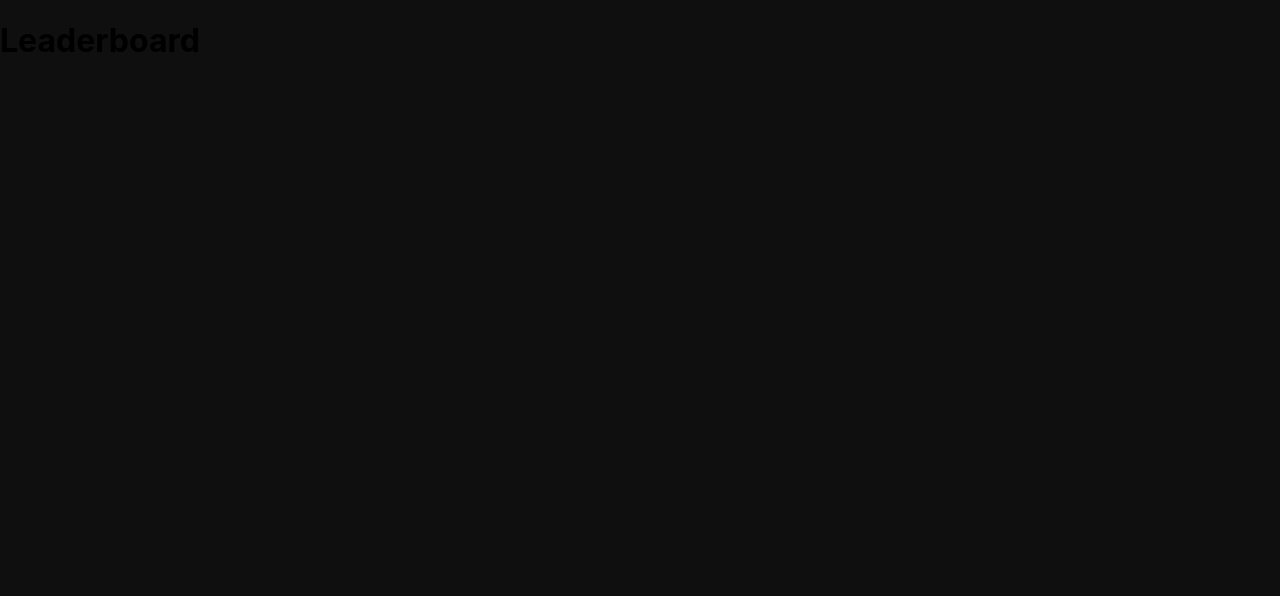
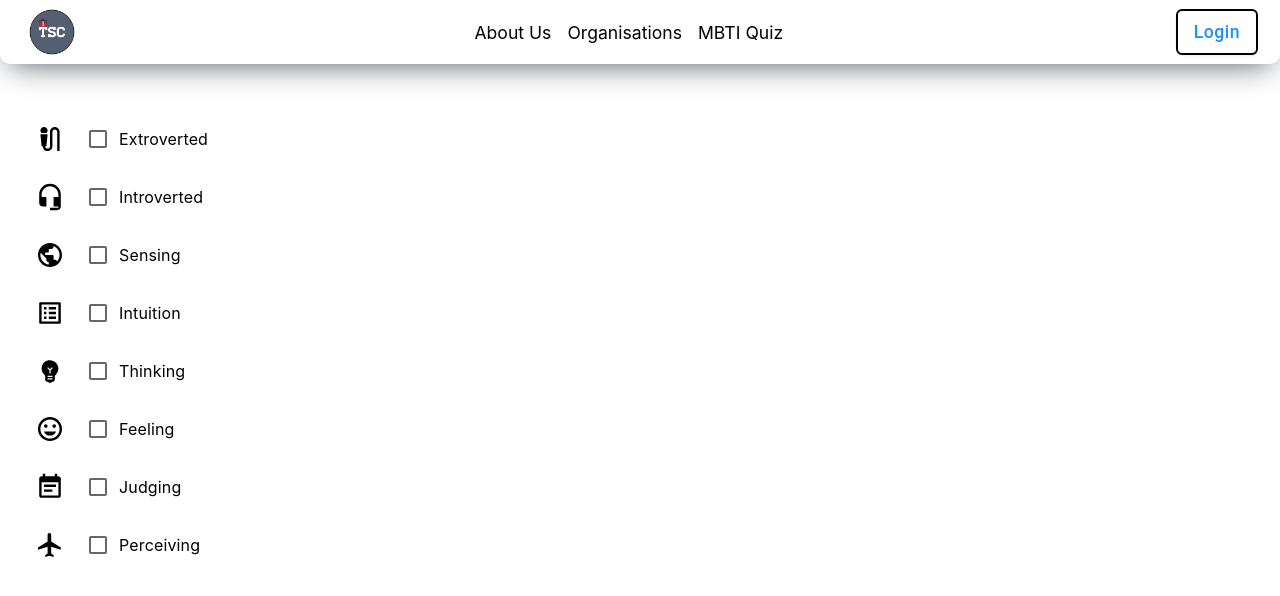
Before and after one commit to bbcs2023lmaouniqueidentifier/bbcs2023, a Next.js app: page /organisations in a window 1280 px wide. Shown: the top 596 px of the page. Built offline with nearby package versions, Linux system fonts and the light colour scheme.

Commit message:
feat(frontend): verticalnav

```diff
--- /dev/null
+++ b/src/app/components/VerticalSelect/VerticalSelect.tsx
@@ -0,0 +1,45 @@
+'use client';
+import { Typography } from '@mui/material';
+import { SvgIconComponent } from '@mui/icons-material';
+import { MBTI } from '../../types';
+import {
+  FormControl,
+  FormGroup,
+  Checkbox,
+  FormControlLabel,
+} from '@mui/material';
+import './styles.css';
+
+export interface VerticalSelectProps {
+  icon: SvgIconComponent;
+  label: string;
+  mbti: keyof MBTI;
+  checkedCallback: (mbti: keyof MBTI, checked: boolean) => void;
+}
+
+export const VerticalSelect = ({ props }: { props: VerticalSelectProps[] }) => {
+  return (
+    <FormGroup className='vertical-select'>
+      {props.map((child, idx) => {
+        return (
+          <FormControl className='vertical-select-item' key={idx}>
+            <child.icon className='vertical-select-item-icon' />
+            <FormControlLabel
+              control={
+                <Checkbox
+                  onChange={(e) =>
+                    child.checkedCallback(child.mbti, e.target.checked)
+                  }
+                />
+              }
+              label={<Typography color='primary'>{child.label}</Typography>}
+              labelPlacement='end'
+            />
+          </FormControl>
+        );
+      })}
+    </FormGroup>
+  );
+};
+
+export default VerticalSelect;
--- /dev/null
+++ b/src/app/components/VerticalSelect/styles.css
@@ -0,0 +1,28 @@
+.vertical-select {
+  display: flex;
+  flex-direction: column;
+  gap: 2vh;
+  padding: 3%;
+  margin-top: 10vh;
+  width: 15vw;
+  justify-content: space-around;
+}
+
+.vertical-select-item {
+  display: flex;
+  flex-direction: row;
+  align-items: center;
+  gap: 2vw;
+  justify-content: flex-start;
+}
+
+.vertical-select-item-text {
+  font-weight: bold;
+  flex-grow: 1;
+}
+
+.vertical-select-item-icon {
+  transform: scale(1.2);
+  display: absolute;
+  color: var(--primary);
+}
--- a/src/app/organisations/page.tsx
+++ b/src/app/organisations/page.tsx
@@ -1,8 +1,23 @@
+'use client';
+import ThemeWrapper from '../ThemeWrapper';
+import VerticalSelect, {
+  VerticalSelectProps,
+} from '../components/VerticalSelect/VerticalSelect';
+import { selectProps } from './selectProps';
+import { useContext } from 'react';
+import { MediaQueryContext } from '../components/Providers/MediaQueryProvider';
+
 export const Organisations = () => {
+  const { theming } = useContext(MediaQueryContext);
+
   return (
-    <div>
-      <h1>Leaderboard</h1>
-    </div>
+    <ThemeWrapper darkTheme={theming.darkMode}>
+      <div>
+        <VerticalSelect
+          props={selectProps((mbti, checked) => console.log(mbti, checked))}
+        />
+      </div>
+    </ThemeWrapper>
   );
 };
 
--- /dev/null
+++ b/src/app/organisations/selectProps.ts
@@ -0,0 +1,66 @@
+'use client';
+import { VerticalSelectProps } from '../components/VerticalSelect/VerticalSelect';
+import { MBTI } from '../types';
+import MicExternalOnIcon from '@mui/icons-material/MicExternalOn';
+import HeadsetMicIcon from '@mui/icons-material/HeadsetMic';
+import PublicIcon from '@mui/icons-material/Public';
+import ListAltIcon from '@mui/icons-material/ListAlt';
+import EmojiObjectsIcon from '@mui/icons-material/EmojiObjects';
+import MoodIcon from '@mui/icons-material/Mood';
+import EventNoteIcon from '@mui/icons-material/EventNote';
+import FlightIcon from '@mui/icons-material/Flight';
+
+type selectProps = (
+  checkedCallback: (mbti: keyof MBTI, checked: boolean) => void,
+) => VerticalSelectProps[];
+
+export const selectProps: selectProps = (checkedCallback) => [
+  {
+    icon: MicExternalOnIcon,
+    label: 'Extroverted',
+    mbti: 'E',
+    checkedCallback: checkedCallback,
+  },
+  {
+    icon: HeadsetMicIcon,
+    label: 'Introverted',
+    mbti: 'I',
+    checkedCallback: checkedCallback,
+  },
+  {
+    icon: PublicIcon,
+    label: 'Sensing',
+    mbti: 'S',
+    checkedCallback: checkedCallback,
+  },
+  {
+    icon: ListAltIcon,
+    label: 'Intuition',
+    mbti: 'N',
+    checkedCallback: checkedCallback,
+  },
+  {
+    icon: EmojiObjectsIcon,
+    label: 'Thinking',
+    mbti: 'T',
+    checkedCallback: checkedCallback,
+  },
+  {
+    icon: MoodIcon,
+    label: 'Feeling',
+    mbti: 'F',
+    checkedCallback: checkedCallback,
+  },
+  {
+    icon: EventNoteIcon,
+    label: 'Judging',
+    mbti: 'J',
+    checkedCallback: checkedCallback,
+  },
+  {
+    icon: FlightIcon,
+    label: 'Perceiving',
+    mbti: 'P',
+    checkedCallback: checkedCallback,
+  },
+];
```
Also changed, not shown: src/app/components/Providers/AuthProvider.tsx (+22 -0 lines), src/app/types.ts (+18 -0 lines), src/app/organisations/styles.css (added).
